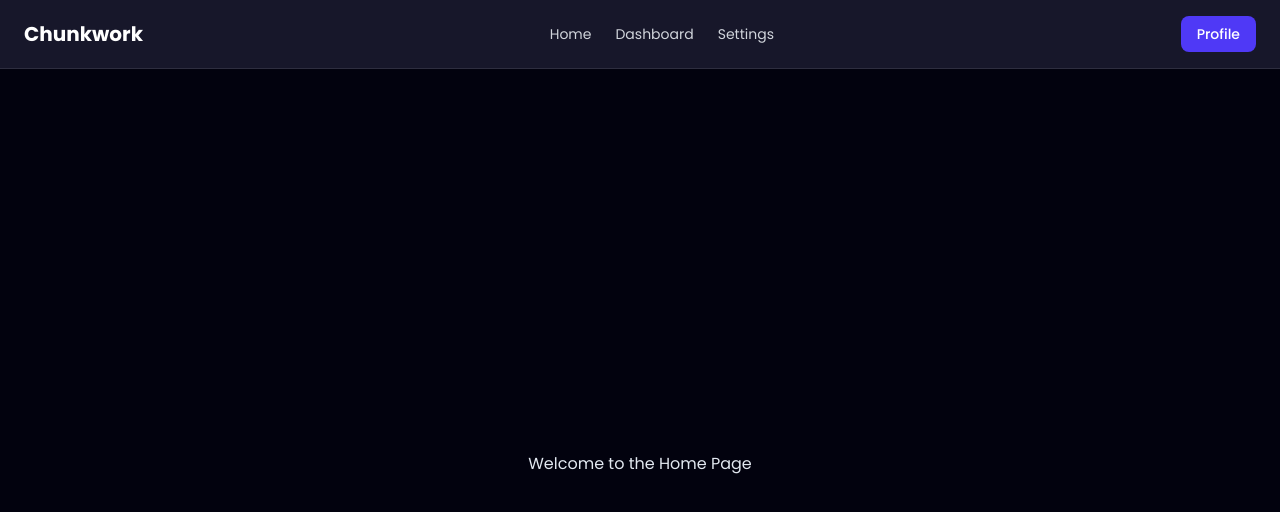
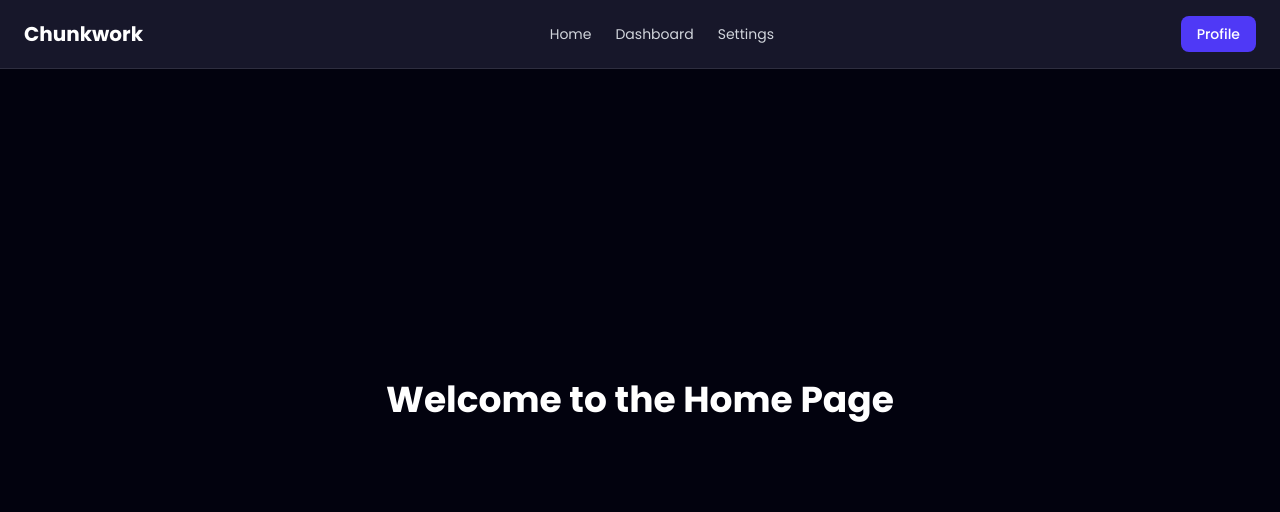
Before and after one commit to ocean-kelp/chunkwork, a SvelteKit app in the folder app/chunkwork/: page / in a window 1280 px wide. Shown: the top 512 px of the page. Built offline with nearby package versions, Linux system fonts and the light colour scheme.

Commit message:
fix: update layout styles for consistency and improve home page structure

```diff
--- a/app/chunkwork/src/routes/(app)/+layout.svelte
+++ b/app/chunkwork/src/routes/(app)/+layout.svelte
@@ -27,6 +27,6 @@
   pt-16 (padding-top: 4rem) offsets the fixed header height
   so page content starts below it, not underneath it.
 -->
-<div class="pt-16 min-h-[calc(100vh-4rem)]">
+<div class="pt-16 min-h-[calc(100vh-4rem)] flex flex-col">
   {@render children()}
 </div>
--- a/app/chunkwork/src/routes/(app)/+page.svelte
+++ b/app/chunkwork/src/routes/(app)/+page.svelte
@@ -1,8 +1,6 @@
 <script lang="ts">
 </script>
 
-<main class="flex items-center justify-center min-h-screen text-center">
-
-    <h1>Welcome to the Home Page</h1>
-
+<main class="flex-1 flex items-center justify-center text-center">
+  <h1 class="text-4xl font-bold text-white">Welcome to the Home Page</h1>
 </main>
```
